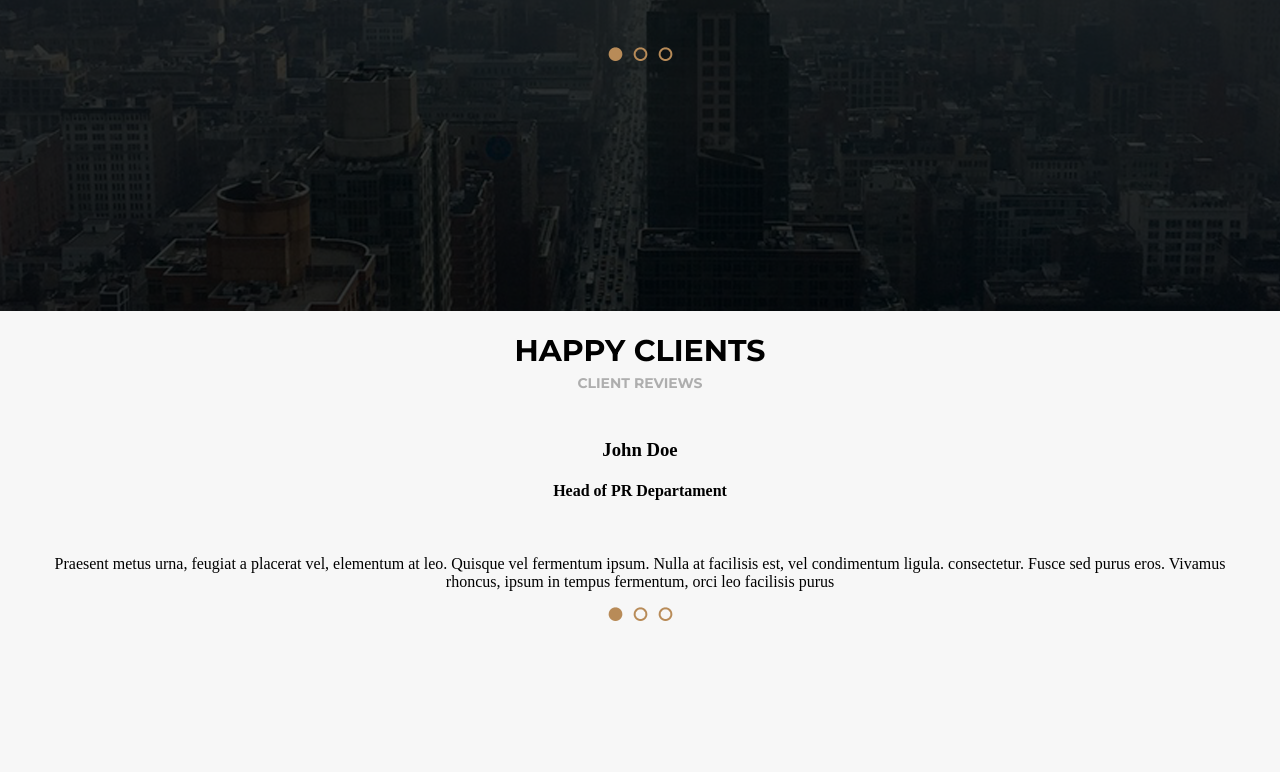
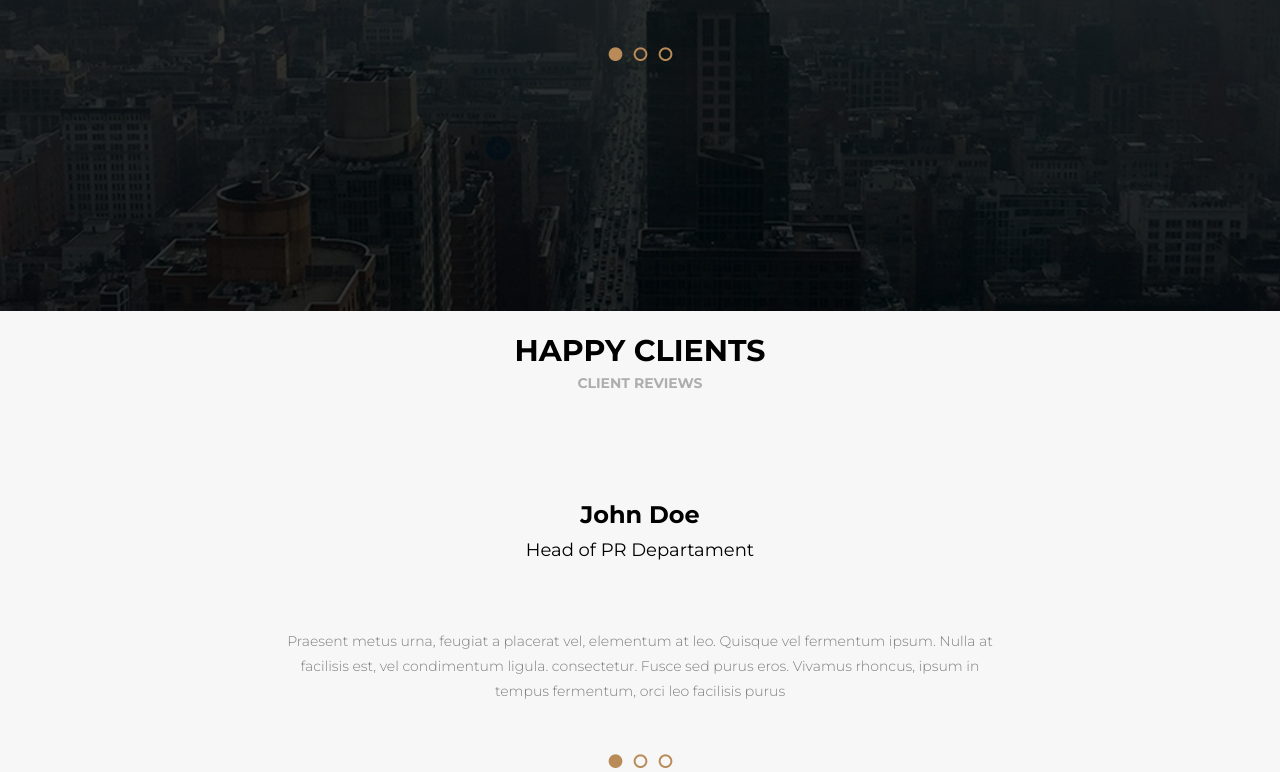
Before and after one commit to MichBrusilo/landing_page_awax, a website: page index.html in a window 1280 px wide. Shown: the part 3078-3850 px from the top of the page. Before the commit the page ends 3703 px from the top, so only its background shows below. Drawn offline with Linux system fonts and the light colour scheme.

Commit message:
Add styles

```diff
--- a/css/style.css
+++ b/css/style.css
@@ -445,3 +445,42 @@ nav a:hover {
 .paginator {
   margin-top: 50px;
 }
+
+/* HAPPY CLIENTS */
+
+.happy-clients {
+  margin: 30px 0;
+}
+
+.happy .img-client {
+  margin-top: 70px;
+}
+
+.happy h3 {
+  font-family: "Montserrat", sans-serif;
+  font-size: 24px;
+  font-weight: 700;
+  margin-bottom: 10px;
+}
+
+.happy h4 {
+  font-family: "Montserrat", sans-serif;
+  font-size: 18px;
+  font-weight: 400;
+  margin-top: 10px;
+}
+
+.happy .quotes {
+  margin: 20px 0;
+}
+
+.happy .review {
+  color: #7e7e7e;
+  font-family: "Montserrat", sans-serif;
+  font-size: 14px;
+  font-weight: 300;
+  line-height: 25px;
+  max-width: 728px;
+  padding-bottom: 50px;
+  margin: 0 auto;
+}
```
